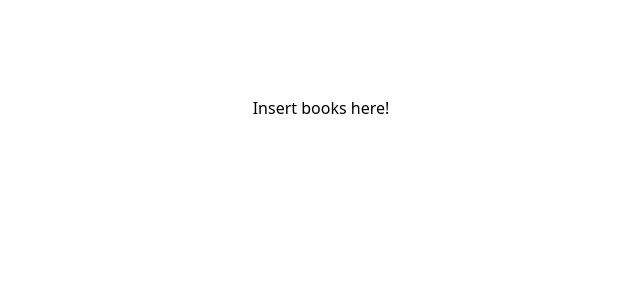
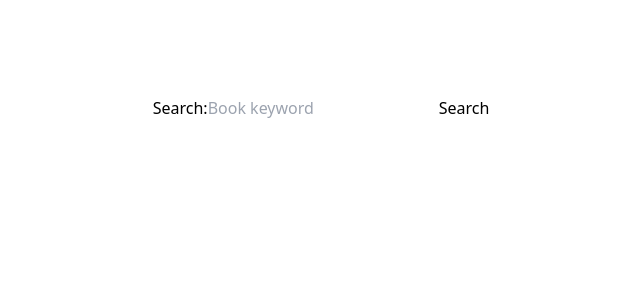
Before and after one commit to jenkens-dev/giving-data-google-books, a Next.js app: page / in a window 1280 px wide. Shown: the top 300 px of the page, without its empty margins (319-959 px from the left). Built offline with nearby package versions, Linux system fonts and the light colour scheme.

Commit message:
created starter form and input, associated handle functions for the form and search bar that interact with google books api

```diff
--- a/pages/index.tsx
+++ b/pages/index.tsx
@@ -1,7 +1,31 @@
+import { useState } from "react"
+
+const BOOKS_API_URL = "https://www.googleapis.com/books/v1/volumes?q=";
+
 export default function Home() {
+  const [searchValue, setSearchValue] = useState("");
+
+  const handleSearchSubmit = async (event: React.FormEvent<HTMLFormElement>) => {
+    event.preventDefault();
+    const results = await fetch(`${BOOKS_API_URL}${searchValue}&key=${process.env.NEXT_PUBLIC_API_KEY}`)
+    .then((res) => res.json())
+    .then((data) => {
+      console.log(data)
+    })
+  }
+
+  const handleInputChange = (event: React.ChangeEvent<HTMLInputElement>) => {
+    setSearchValue(event.target.value)
+  }
+
   return (
     <main className="flex min-h-screen flex-col items-center justify-between p-24">
-      Insert books here!
+      <form onSubmit={handleSearchSubmit}>
+        <label>Search:
+          <input type="search" value={searchValue || ""} required placeholder="Book keyword" onChange={handleInputChange}/>
+        </label>
+        <button type="submit">Search</button>
+      </form>
     </main>
   )
 }
```
